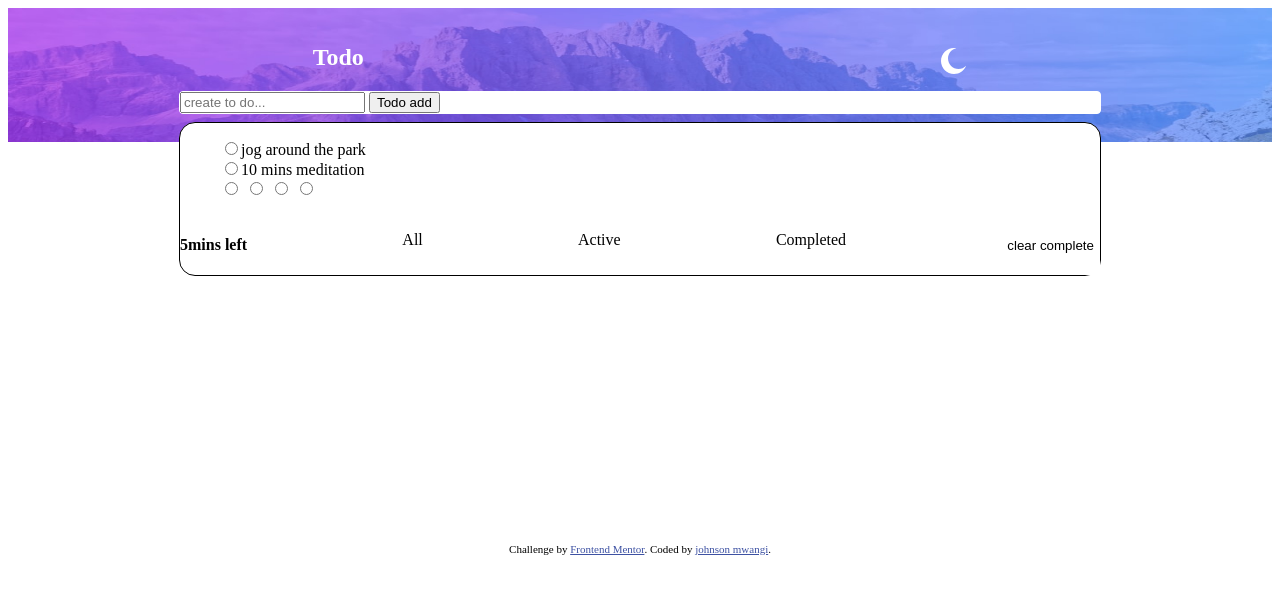
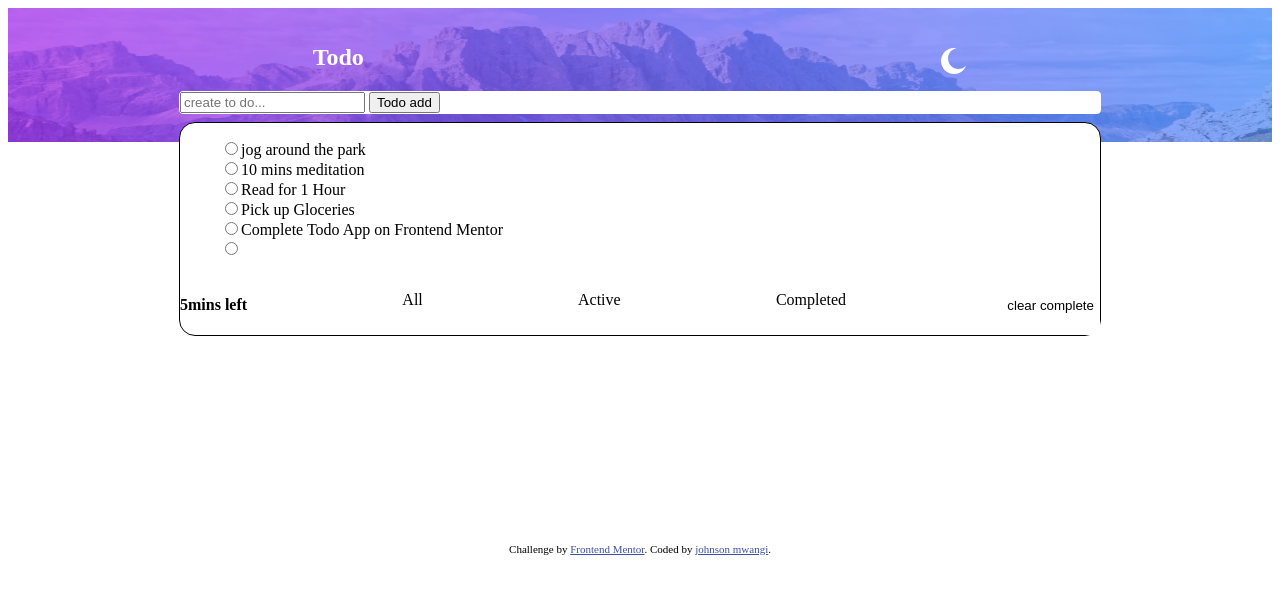
Before and after one commit to Mwangithuranira/assesment, a plain HTML site: page index.html in a window 1280 px wide. Drawn offline with Linux system fonts and the light colour scheme.

Commit message:
assesment

```diff
--- a/index.html
+++ b/index.html
@@ -47,11 +47,20 @@
             <input type="radio" name="todo" class="todo">10 mins meditation
           </li>
           <li>
+            <li>
+              <input type="radio" class="todo">Read for 1 Hour
+            </li>
+            <li>
+              <input type="radio" class="todo">Pick up Gloceries
+            </li>
+           <li><input type="radio" class="todo">Complete Todo App on Frontend Mentor
+          </li>
+           <li>
             <input type="radio" class="todo">
-            <input type="radio" class="todo">
-            <input type="radio" class="todo">
-            <input type="radio" class="todo">
-          </li>
+
+           </li>
+
+
         </ul>
         <div id="bottom">
           <h4>5mins left</h4>
```
